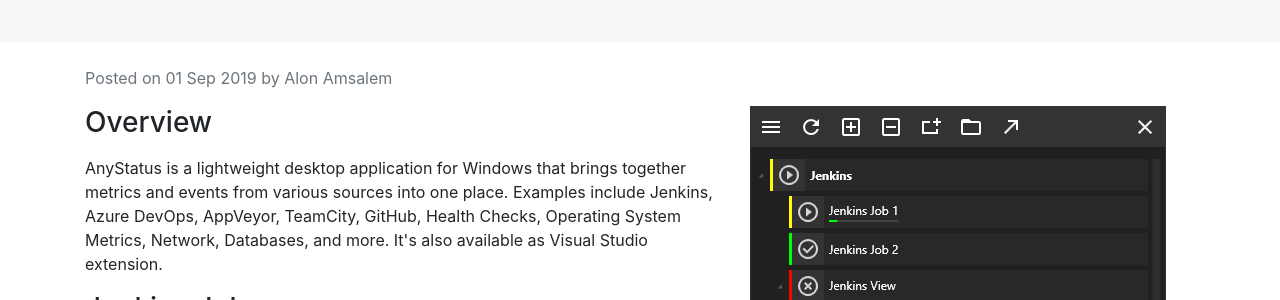
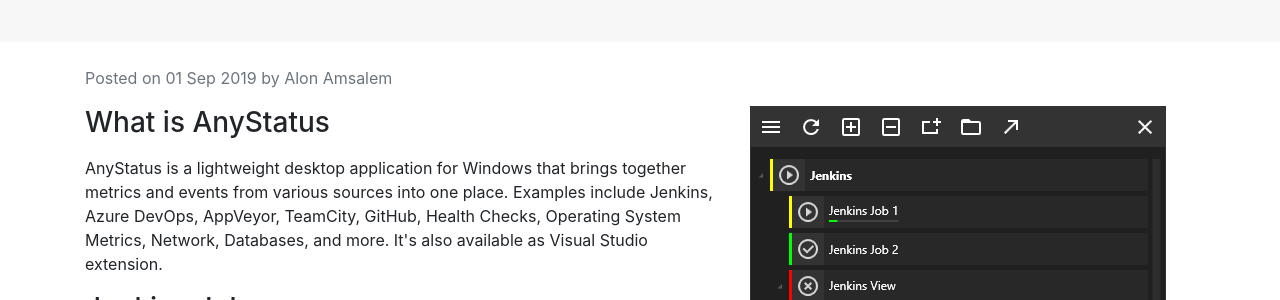
Before and after one commit to AnyStatus/anystatus.github.io, a Jekyll site: the page built from _posts/2019-09-01-jenkins-build-monitor.html, in a window 1280 px wide. Shown: the part 260-560 px from the top of the page. Built offline with Jekyll 4.4.1, drawn with Linux system fonts in a browser that asks for light colours; comment, search, counter and statistics services are not loaded.

Commit message:
Update 2019-09-01-jenkins-build-monitor.html

```diff
--- a/_posts/2019-09-01-jenkins-build-monitor.html
+++ b/_posts/2019-09-01-jenkins-build-monitor.html
@@ -10,7 +10,7 @@
 
 <div class="row">
     <div class="col-md-7">
-        <h2>Overview</h2>
+        <h2>What is AnyStatus</h2>
         <p>AnyStatus is a lightweight desktop application for Windows that brings together metrics and events from various sources into one place.
            Examples include Jenkins, Azure DevOps, AppVeyor, TeamCity, GitHub, Health Checks, Operating System Metrics, Network, Databases, and more.
            It's also available as Visual Studio extension.</p>
```
